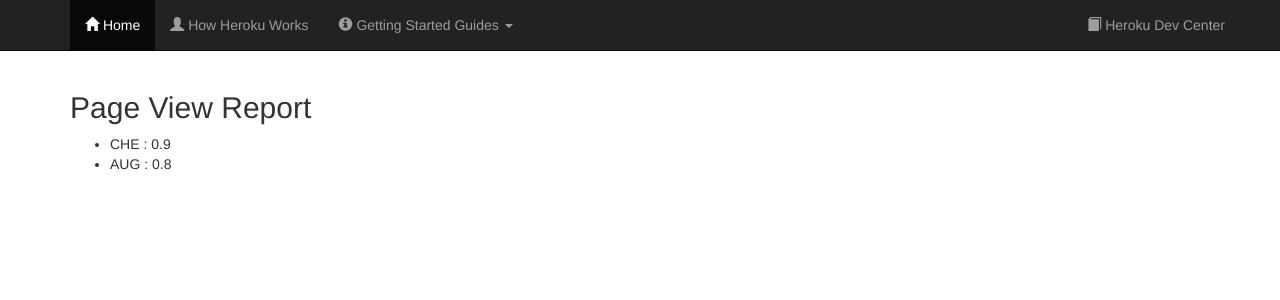
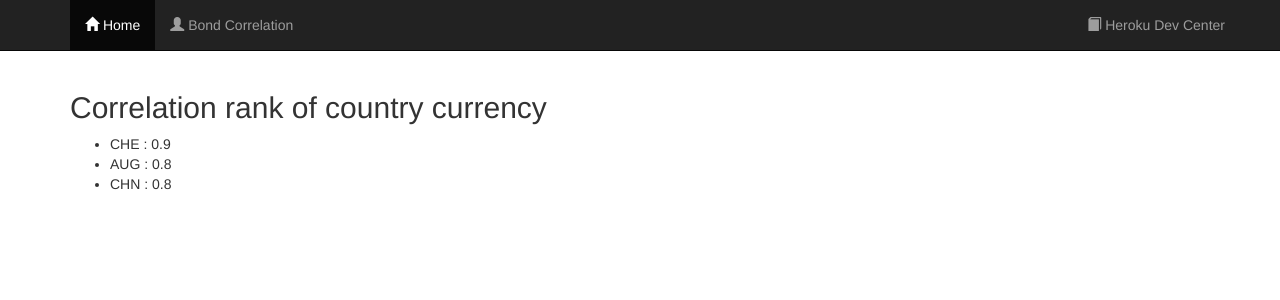
Before and after one commit to hansololai/testheroku, a Django app: page /bond in a window 1280 px wide. Shown: the top 300 px of the page. Run offline with Django 3.2, Linux system fonts and the light colour scheme; some libraries are stand-ins or nearby versions.

Commit message:
Some changes to make it look

```diff
--- a/hello/templates/base.html
+++ b/hello/templates/base.html
@@ -51,9 +51,9 @@
         <a href="/"><span class="glyphicon glyphicon-home"></span> Home</a>
       </li>
       <li>
-        <a href="https://devcenter.heroku.com/articles/how-heroku-works"><span class="glyphicon glyphicon-user"></span> How Heroku Works</a>
+        <a href="/bond"><span class="glyphicon glyphicon-user"></span> Bond Correlation</a>
       </li>
-      <li class="dropdown">
+<!--       <li class="dropdown">
         <a href="#" class="dropdown-toggle" data-toggle="dropdown" role="button" aria-expanded="false"><span class="glyphicon glyphicon-info-sign"></span> Getting Started Guides <span class="caret"></span></a>
           <ul class="dropdown-menu" role="menu">
             <li><a href="https://devcenter.heroku.com/articles/getting-started-with-ruby">Getting Started with Ruby on Heroku</a></li>
@@ -67,7 +67,7 @@
             <li><a href="https://devcenter.heroku.com/articles/getting-started-with-heroku-and-connect-without-local-dev">Getting Started on Heroku with Heroku Connect</a></li>
             <li><a href="https://devcenter.heroku.com/articles/getting-started-with-jruby">Getting Started with Ruby on Heroku (Microsoft Windows)</a></li>
           </ul>
-      </li>
+      </li> -->
     </ul>
     <ul class="nav navbar-nav navbar-right">
       <li class="navbar-right">
--- a/hello/templates/bond.html
+++ b/hello/templates/bond.html
@@ -6,7 +6,7 @@
   <div class="container">
 
 
-<h2>Page View Report</h2>
+<h2>Correlation rank of country currency</h2>
 
 
 <ul>
--- a/hello/views.py
+++ b/hello/views.py
@@ -11,7 +11,9 @@ def index(request):
 
 def bond(request):
 
-	R2list=[{'name':'CHE','value':0.9},{'name':'AUG','value':0.8}];
+	R2list=[{'name':'CHE','value':0.9},
+	{'name':'AUG','value':0.8},
+	{'name':'CHN','value':0.8}];
 	return render(request, 'bond.html',{'rlist':R2list});
 
 def db(request):
```
